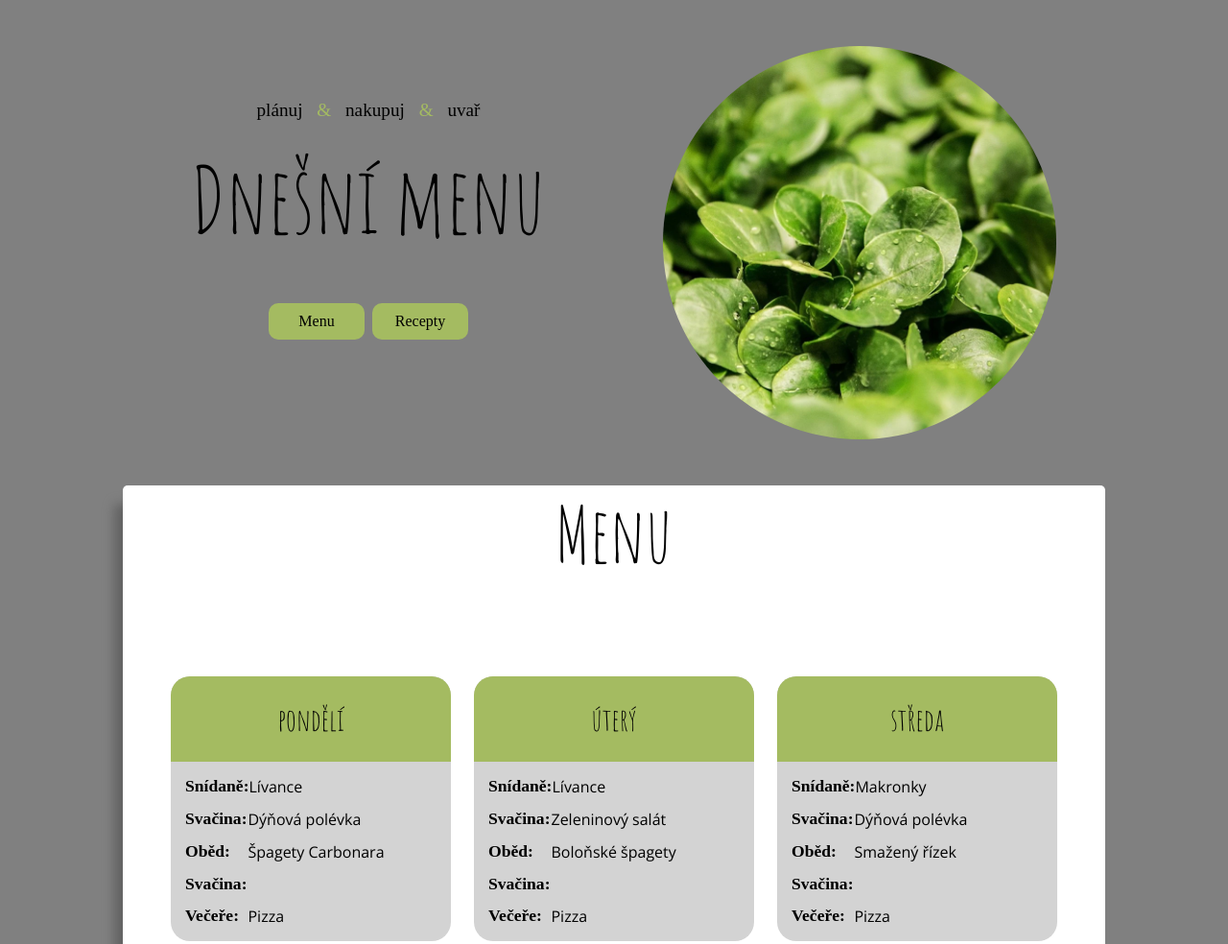
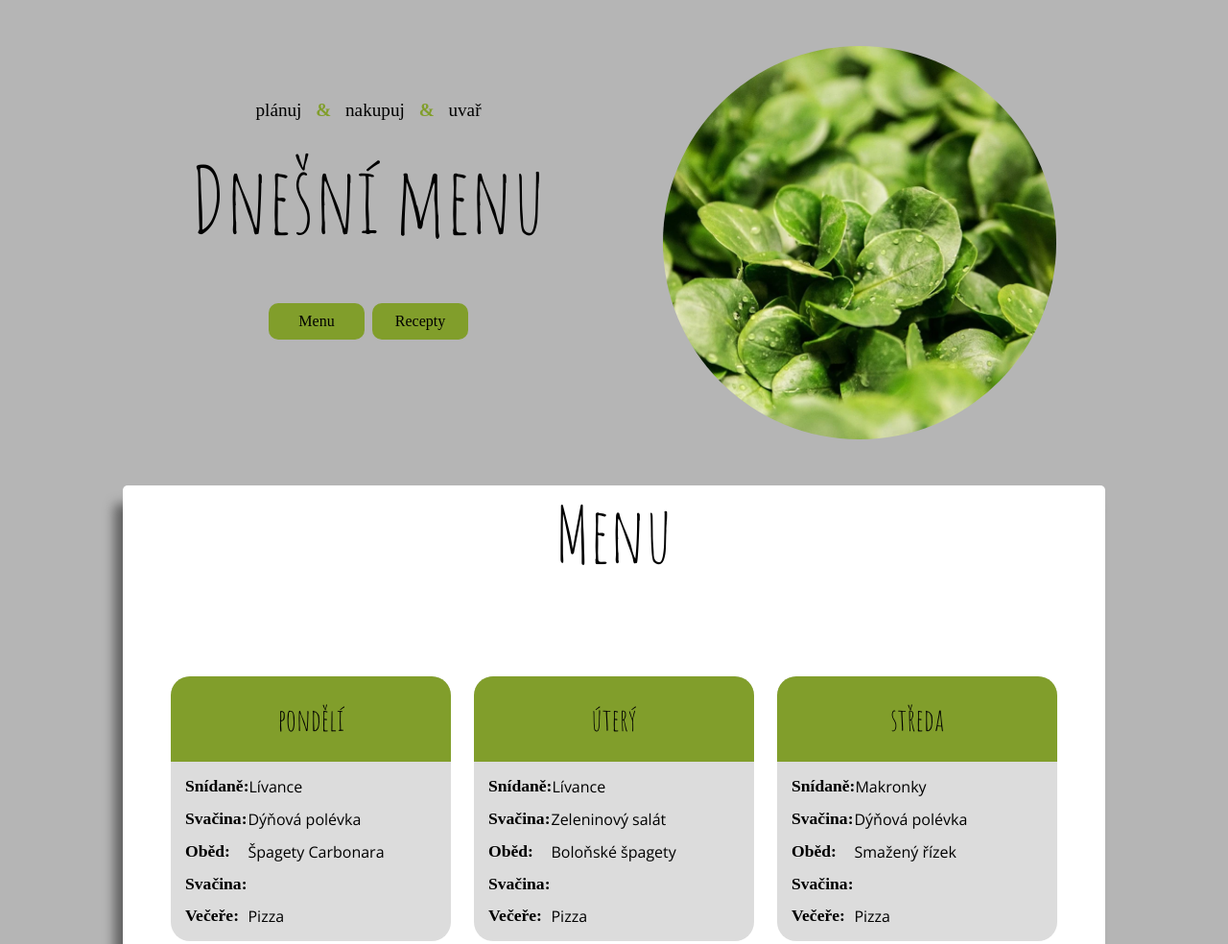
Before and after one commit to icirova/todays-menu, an Eleventy site: page index.html in a window 1280 px wide. Shown: the top 984 px of the page at 96% size. Built offline with nearby package versions, Linux system fonts and the light colour scheme; Eleventy itself is replaced by a stand-in of ours; files that its build step writes are made by us from their sources; a web font is replaced by a local one.

Commit message:
změna barvy

```diff
--- a/scss/abstracts/_variables.scss
+++ b/scss/abstracts/_variables.scss
@@ -1,9 +1,9 @@
 
 
 //barvy
-$color-primary:lightgrey;
-$color-secondary: grey;
-$color-complementary:#a4bb61 ;
+$color-primary:rgb(220, 220, 220);
+$color-secondary: rgb(181, 181, 181);
+$color-complementary:#819e2b ;
 
 
 
--- a/scss/layout/_header.scss
+++ b/scss/layout/_header.scss
@@ -58,5 +58,5 @@
 .description-color{
     color: variables.$color-complementary;
     margin: 0 10px;
-    // font-weight: 700;
+    font-weight: 700;
 }
```
Also changed, not shown: css/main.css, 1 other file.
